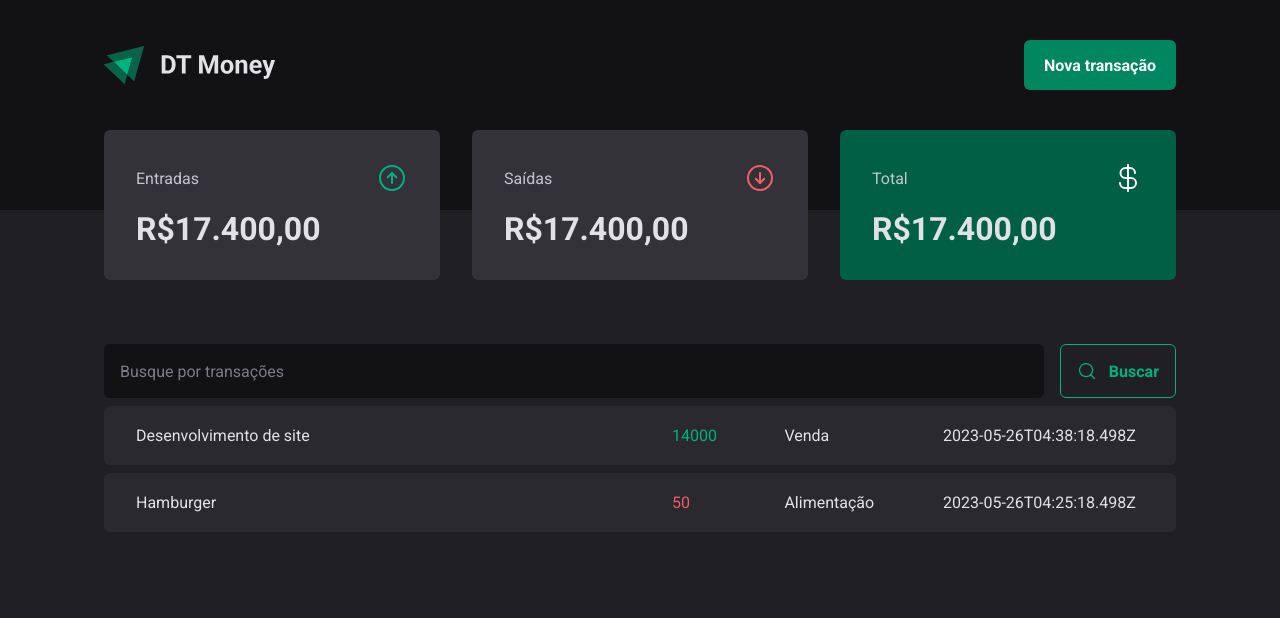
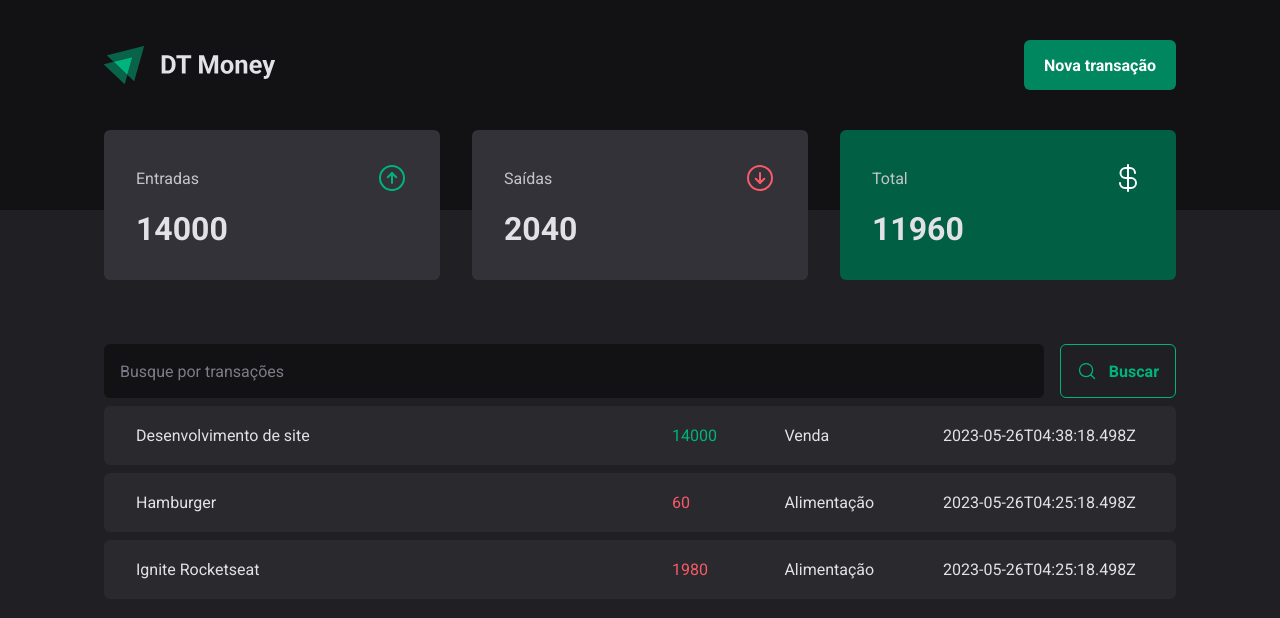
Before and after one commit to sidneifjr/dt-money, a React (Vite) app: page / in a window 1280 px wide. Shown: the top 618 px of the page. Built offline with nearby package versions, Linux system fonts and the light colour scheme; data requests are answered from the project's data file.

Commit message:
Realiza o cálculo das transações, em Summary

```diff
--- a/server.json
+++ b/server.json
@@ -12,7 +12,15 @@
     "description": "Hamburger",
     "type": "outcome",
     "category": "Alimentação",
-    "price": 50,
+    "price": 60,
+    "createdAt": "2023-05-26T04:25:18.498Z"
+  },
+  {
+    "id": 3,
+    "description": "Ignite Rocketseat",
+    "type": "outcome",
+    "category": "Alimentação",
+    "price": 1980,
     "createdAt": "2023-05-26T04:25:18.498Z"
   }]
 }
--- a/src/components/Summary/index.tsx
+++ b/src/components/Summary/index.tsx
@@ -6,7 +6,25 @@
 export function Summary() {
   const { transactions } = useContext(TransactionsContext)
 
-  console.log(transactions)
+  // reduce() permite percorrer um array e reduzir o mesmo a uma nova estrutura de dados.
+  // Ou seja: quero reduzir meu transactions, à essa estrutura de dados:
+  // { income: 0, outcome: 0, total: 0 }
+
+  // acc -> accumulator. Refere-se ao objeto { income: 0, outcome: 0, total: 0 }.
+  // Todas as operações no reducer, farei no accumulator.
+  const summary = transactions.reduce((acc, transaction) => {
+    if(transaction.type === 'income'){
+      acc.income += transaction.price;
+      acc.total += transaction.price;
+    }
+
+    else {
+      acc.outcome += transaction.price;
+      acc.total -= transaction.price;
+    }
+
+    return acc;
+  }, { income: 0, outcome: 0, total: 0 });
 
   return (
     <SummaryContainer>
@@ -16,7 +34,7 @@
           <ArrowCircleUp size={32} color="#00b37e" />
         </header>
 
-        <strong>R$17.400,00</strong>
+        <strong>{summary.income}</strong>
       </SummaryCard>
 
       <SummaryCard>
@@ -25,7 +43,7 @@
           <ArrowCircleDown size={32} color="#f75a68" />
         </header>
 
-        <strong>R$17.400,00</strong>
+        <strong>{summary.outcome}</strong>
       </SummaryCard>
 
       <SummaryCard variant="green">
@@ -34,7 +52,7 @@
           <CurrencyDollar size={32} color="#ffffff" />
         </header>
 
-        <strong>R$17.400,00</strong>
+        <strong>{summary.total}</strong>
       </SummaryCard>
     </SummaryContainer>
   )
--- a/src/pages/Transactions/index.tsx
+++ b/src/pages/Transactions/index.tsx
@@ -1,4 +1,4 @@
-import { useContext, useEffect, useState } from "react";
+import { useContext } from "react";
 import { Header } from "../../components/Header";
 import { Summary } from "../../components/Summary";
 import { SearchForm } from "./components/SearchForm";
```
